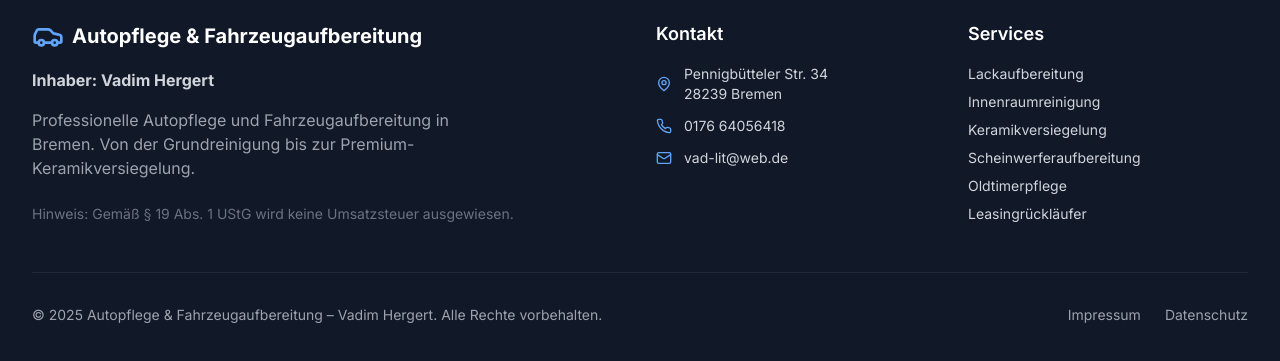
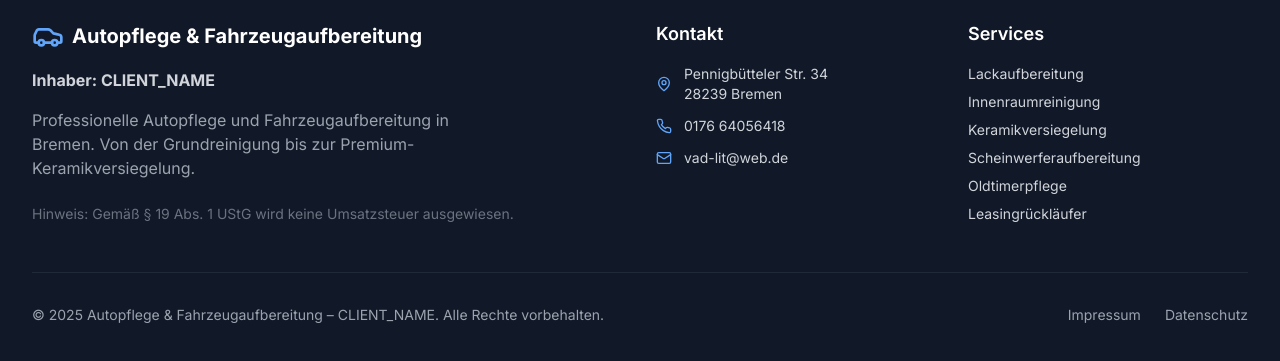
Before and after one commit to 19agentkai/design-vorschau2-template, a React (Vite) app: page / in a window 1280 px wide. Shown: the part 6618-6979 px from the top of the page. Built offline with nearby package versions, Linux system fonts and the light colour scheme.

Commit message:
Updated config.js

```diff
--- a/public/config.js
+++ b/public/config.js
@@ -1,7 +1,7 @@
 // Single-file configuration for client customization
 window.CONFIG = {
   // Client Information
-  CLIENT_NAME: "Vadim Hergert",
+  CLIENT_NAME: "CLIENT_NAME",
   BUSINESS_NAME: "Autopflege & Fahrzeugaufbereitung",
   CITY: "Bremen",
   PHONE: "0176 64056418",
```
